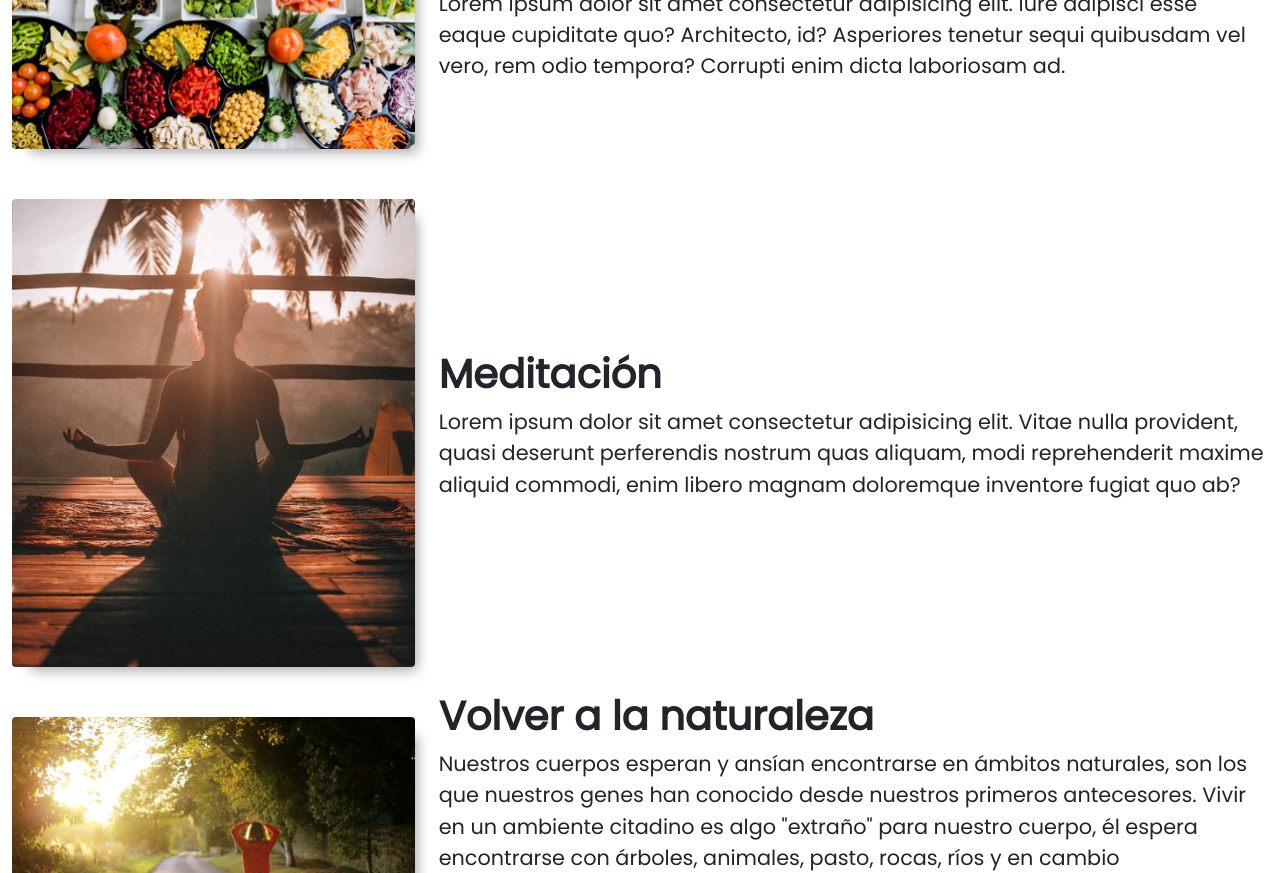
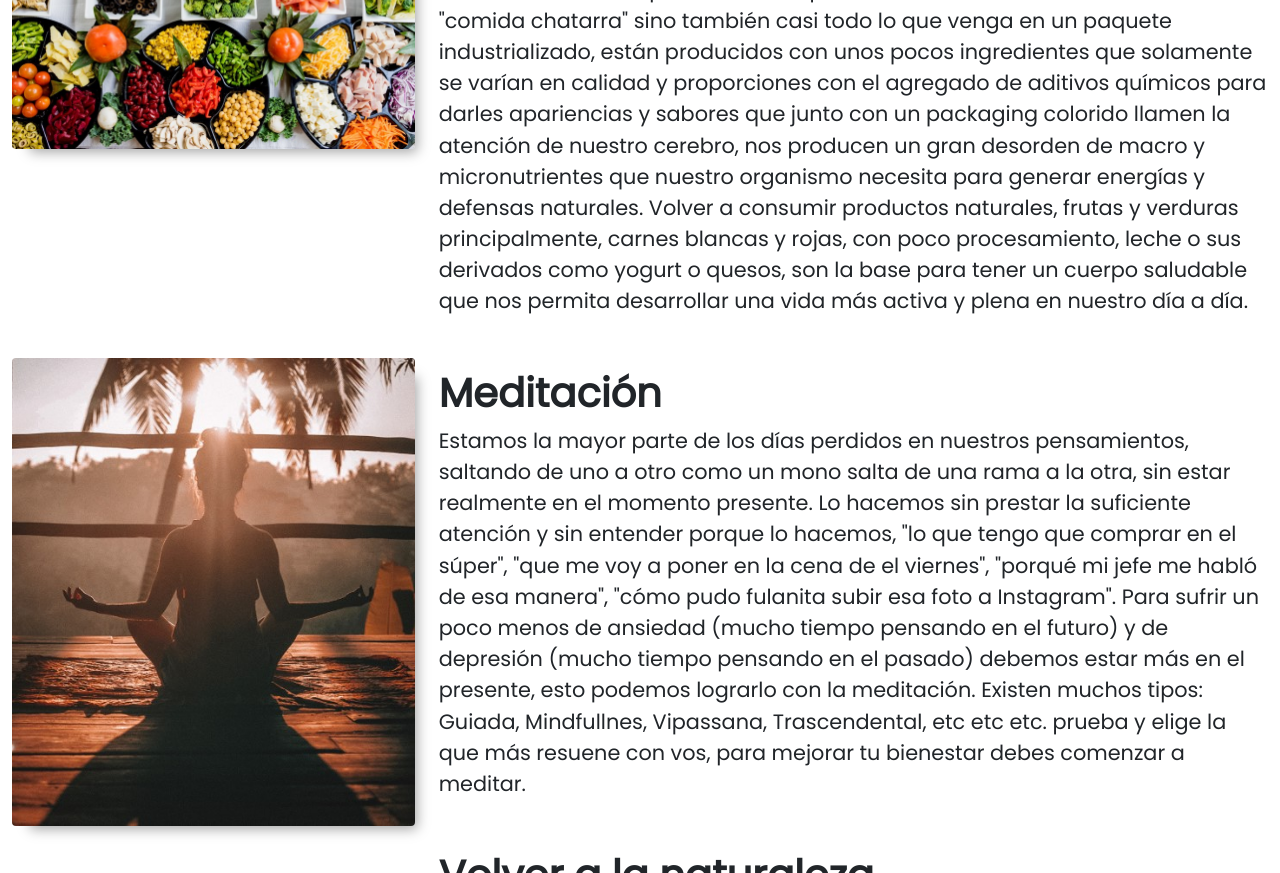
Before and after one commit to JuanBenega/Proyecto-Desarrollo-Web, a website: page bienestar.html in a window 1280 px wide. Shown: the part 364-1237 px from the top of the page. Drawn offline with nearby package versions, Linux system fonts and the light colour scheme.

Commit message:
modificacion de textos en imagenes bienestar y entrenamiento

```diff
--- a/bienestar.html
+++ b/bienestar.html
@@ -55,15 +55,21 @@
             <!-- Articulo 1 -->
             <div class="row">
                 <div class="col-lg-4">
-                    <img src="imagenes/bienestar1.jpg" class="rounded img-fluid" alt="" width="100%">
+                    <img src="imagenes/bienestar1.jpg" class="rounded img-fluid" alt="Alimentación" width="100%">
                 </div>
                 <div class="col-lg-8 article">
                     <h1>Alimentación</h1>
-                    <p>Lorem ipsum dolor sit amet consectetur adipisicing elit. Iure adipisci esse eaque cupiditate
-                        quo?
-                        Architecto, id? Asperiores tenetur sequi quibusdam vel vero, rem odio tempora? Corrupti enim
-                        dicta
-                        laboriosam ad.</p>
+                    <p>La alimentación es una de las claves, junto con el entrenamiento, la meditación, y rodearse de
+                        entornos naturales, para tener un bienestar general en nuestra vida. Los productos
+                        ultraprocesados, no solamente la conocida "comida chatarra" sino también casi todo lo que venga
+                        en un paquete industrializado, están producidos con unos pocos ingredientes que solamente se
+                        varían en calidad y proporciones con el agregado de aditivos químicos para darles apariencias y
+                        sabores que junto con un packaging colorido llamen la atención de nuestro cerebro, nos producen
+                        un gran desorden de macro y micronutrientes que nuestro organismo necesita para generar energías
+                        y defensas naturales. Volver a consumir productos naturales, frutas y verduras principalmente,
+                        carnes blancas y rojas, con poco procesamiento, leche o sus derivados como yogurt o quesos, son
+                        la base para tener un cuerpo saludable que nos permita desarrollar una vida más activa y plena
+                        en nuestro día a día.</p>
                 </div>
             </div>
             <!-- Fin Articulo 1 -->
@@ -71,15 +77,19 @@
             <!-- Articulo 2 -->
             <div class="row">
                 <div class="col-lg-4">
-                    <img src="imagenes/bienestar2.jpg" class="rounded img-fluid" alt="" width="100%">
+                    <img src="imagenes/bienestar2.jpg" class="rounded img-fluid" alt="Meditación" width="100%">
                 </div>
                 <div class="col-lg-8 article">
                     <h1>Meditación</h1>
-                    <p>Lorem ipsum dolor sit amet consectetur adipisicing elit. Vitae nulla provident, quasi
-                        deserunt
-                        perferendis nostrum quas aliquam, modi reprehenderit maxime aliquid commodi, enim libero
-                        magnam
-                        doloremque inventore fugiat quo ab?</p>
+                    <p>Estamos la mayor parte de los días perdidos en nuestros pensamientos, saltando de uno a otro como
+                        un mono salta de una rama a la otra, sin estar realmente en el momento presente. Lo hacemos sin
+                        prestar la suficiente atención y sin entender porque lo hacemos, "lo que tengo que comprar en el
+                        súper", "que me voy a poner en la cena de el viernes", "porqué mi jefe me habló de esa manera",
+                        "cómo pudo fulanita subir esa foto a Instagram". Para sufrir un poco menos de ansiedad (mucho
+                        tiempo pensando en el futuro) y de depresión (mucho tiempo pensando en el pasado) debemos estar
+                        más en el presente, esto podemos lograrlo con la meditación. Existen muchos tipos: Guiada,
+                        Mindfullnes, Vipassana, Trascendental, etc etc etc. prueba y elige la que más resuene con vos,
+                        para mejorar tu bienestar debes comenzar a meditar.</p>
                 </div>
             </div>
             <!-- Fin Articulo 2 -->
@@ -87,7 +97,7 @@
             <!-- Articulo 3 -->
             <div class="row">
                 <div class="col-lg-4">
-                    <img src="imagenes/bienestar3.jpg" class="rounded img-fluid" alt="" width="100%">
+                    <img src="imagenes/bienestar3.jpg" class="rounded img-fluid" alt="naturaleza" width="100%">
                 </div>
                 <div class="col-lg-8 article">
                     <h1>Volver a la naturaleza</h1>
--- a/css/style.css
+++ b/css/style.css
@@ -3,7 +3,7 @@
     padding: 0;
 }
 
-@import url('https://fonts.googleapis.com/css2?family=Lobster&family=Poppins&family=Quicksand&display=swap');
+
 
 /***************************************************** HEADER */
 .header {
```
Also changed, not shown: entrenamiento.html (+14 -10 lines).
